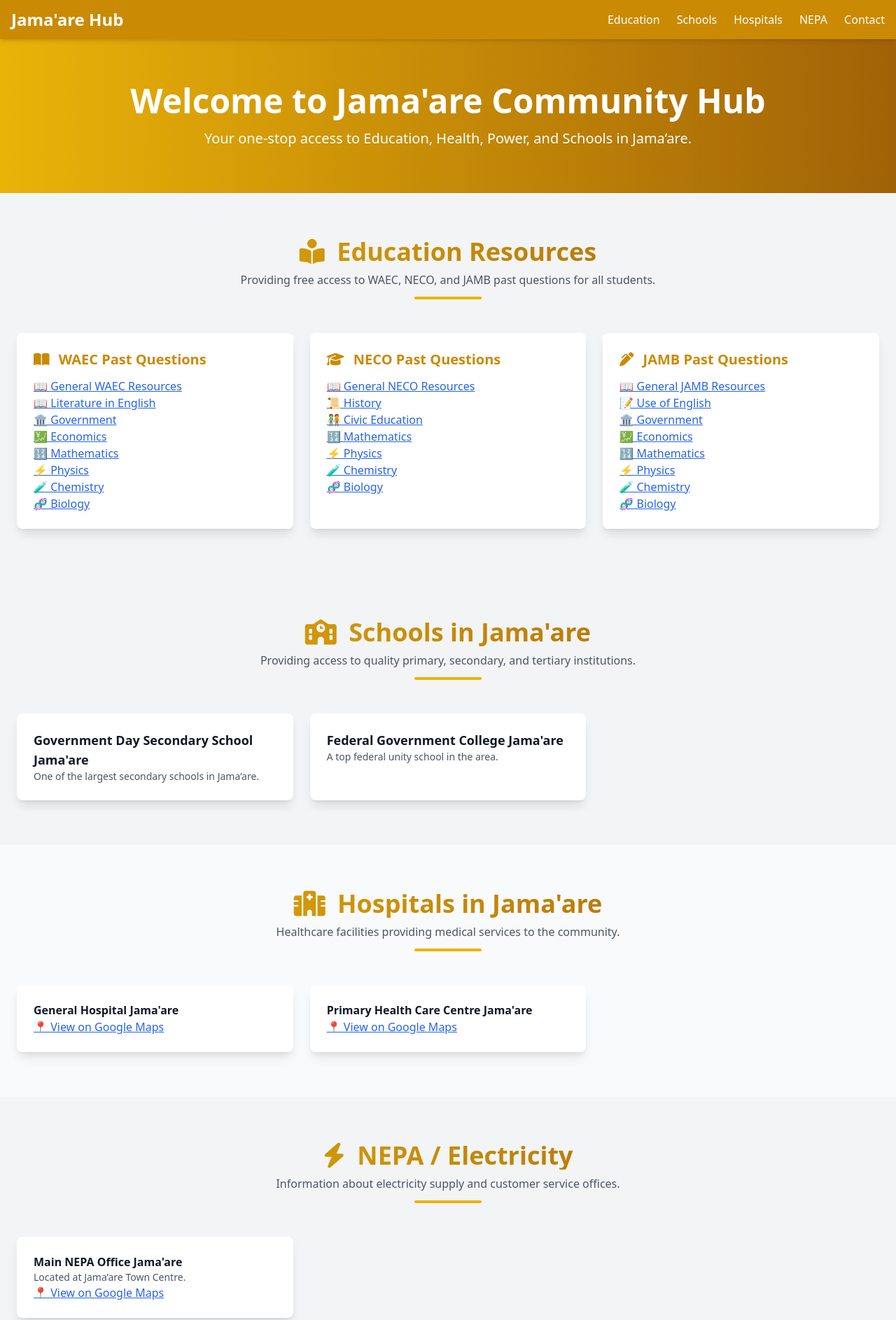
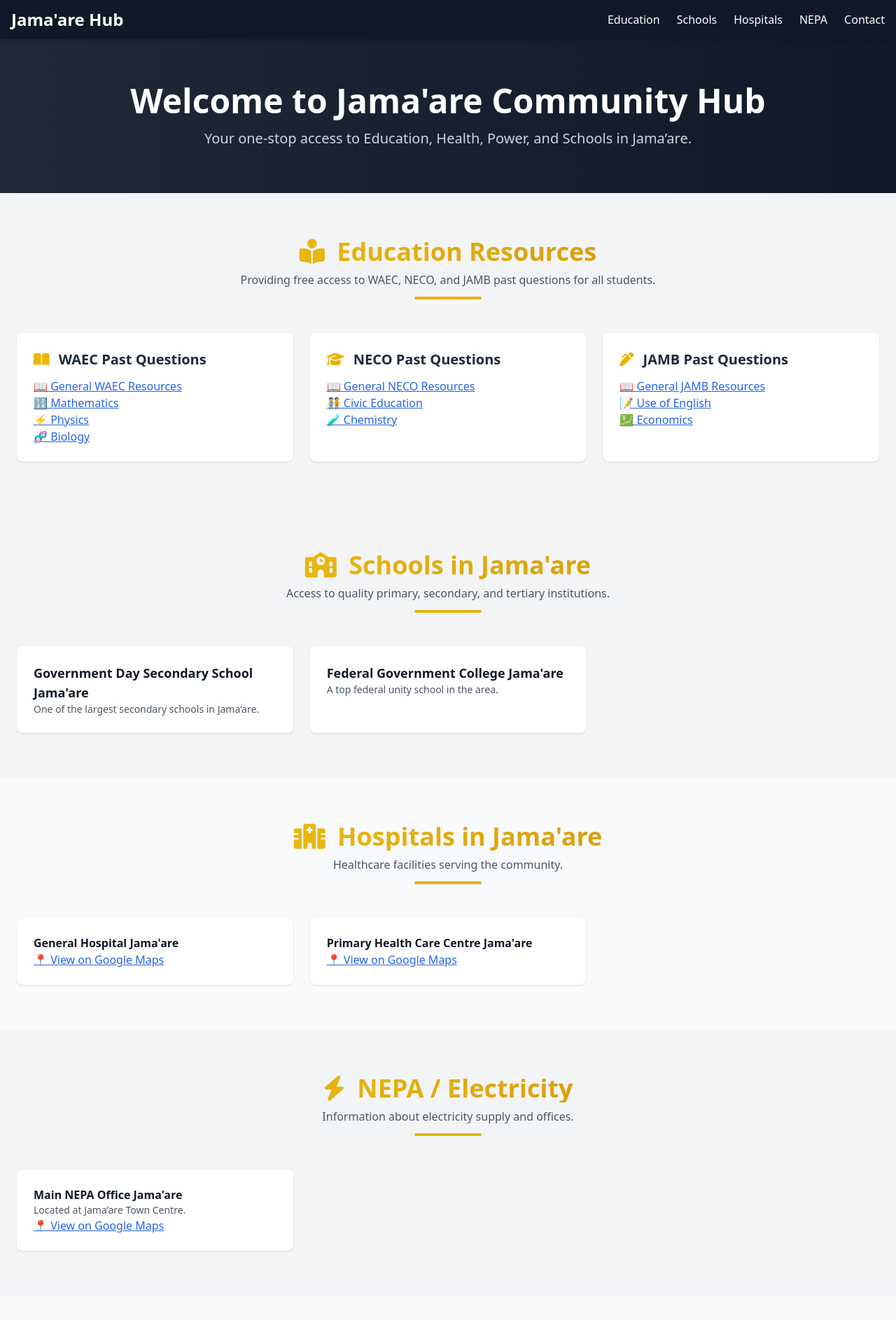
Before and after one commit to Mr-Manga/jamaare-community-hub, a plain HTML site: page index.html in a window 1280 px wide. Shown: the top 1887 px of the page at 70% size. Drawn offline with nearby package versions, Linux system fonts and the light colour scheme.

Commit message:
Update index.html

```diff
--- a/index.html
+++ b/index.html
@@ -10,77 +10,62 @@
 <body class="bg-gray-100 text-gray-900 font-sans">
 
   <!-- Navbar -->
-  <nav class="bg-yellow-600 text-white shadow-md sticky top-0 z-50">
+  <nav class="bg-gray-900 text-white shadow-md sticky top-0 z-50">
     <div class="container mx-auto px-4 py-3 flex justify-between items-center">
       <span class="text-2xl font-bold">Jama'are Hub</span>
       <div class="hidden md:flex space-x-6">
-        <a href="#education" class="hover:text-black">Education</a>
-        <a href="#schools" class="hover:text-black">Schools</a>
-        <a href="#hospitals" class="hover:text-black">Hospitals</a>
-        <a href="#nepa" class="hover:text-black">NEPA</a>
-        <a href="#contact" class="hover:text-black">Contact</a>
+        <a href="#education" class="hover:text-yellow-400">Education</a>
+        <a href="#schools" class="hover:text-yellow-400">Schools</a>
+        <a href="#hospitals" class="hover:text-yellow-400">Hospitals</a>
+        <a href="#nepa" class="hover:text-yellow-400">NEPA</a>
+        <a href="#contact" class="hover:text-yellow-400">Contact</a>
       </div>
     </div>
   </nav>
 
   <!-- Hero -->
-  <section class="bg-gradient-to-r from-yellow-500 to-yellow-700 text-white py-16 text-center">
+  <section class="bg-gradient-to-r from-gray-800 to-gray-900 text-white py-16 text-center">
     <h2 class="text-4xl md:text-5xl font-bold mb-4">Welcome to Jama'are Community Hub</h2>
-    <p class="text-lg md:text-xl">Your one-stop access to Education, Health, Power, and Schools in Jama’are.</p>
+    <p class="text-lg md:text-xl text-gray-300">Your one-stop access to Education, Health, Power, and Schools in Jama’are.</p>
   </section>
 
   <!-- Education -->
   <section id="education" class="container mx-auto px-6 py-16">
     <div class="text-center mb-12">
-      <h3 class="text-4xl font-extrabold bg-gradient-to-r from-yellow-500 to-yellow-700 bg-clip-text text-transparent">
+      <h3 class="text-4xl font-extrabold bg-gradient-to-r from-yellow-400 to-yellow-600 bg-clip-text text-transparent">
         <i class="fas fa-book-reader mr-2"></i> Education Resources
       </h3>
       <p class="mt-2 text-gray-600">Providing free access to WAEC, NECO, and JAMB past questions for all students.</p>
       <div class="mt-3 h-1 w-24 bg-yellow-500 mx-auto rounded-full"></div>
     </div>
     <div class="grid md:grid-cols-2 lg:grid-cols-3 gap-6">
-      <!-- WAEC -->
-      <div class="bg-white p-6 rounded-lg shadow-lg hover:shadow-xl transition">
-        <h4 class="text-xl font-semibold mb-3 text-yellow-600">
-          <i class="fas fa-book-open mr-2"></i> WAEC Past Questions
+      <!-- Card Example -->
+      <div class="bg-white p-6 rounded-lg shadow hover:shadow-lg transition">
+        <h4 class="text-xl font-semibold mb-3 text-gray-800">
+          <i class="fas fa-book-open mr-2 text-yellow-500"></i> WAEC Past Questions
         </h4>
         <a href="https://myschool.ng/classroom/waec" target="_blank" class="text-blue-600 underline block">📖 General WAEC Resources</a>
-        <a href="https://myschool.ng/classroom/literature-in-english" target="_blank" class="text-blue-600 underline block">📖 Literature in English</a>
-        <a href="https://myschool.ng/classroom/government" target="_blank" class="text-blue-600 underline block">🏛️ Government</a>
-        <a href="https://myschool.ng/classroom/economics" target="_blank" class="text-blue-600 underline block">💹 Economics</a>
         <a href="https://myschool.ng/classroom/mathematics" target="_blank" class="text-blue-600 underline block">🔢 Mathematics</a>
         <a href="https://myschool.ng/classroom/physics" target="_blank" class="text-blue-600 underline block">⚡ Physics</a>
-        <a href="https://myschool.ng/classroom/chemistry" target="_blank" class="text-blue-600 underline block">🧪 Chemistry</a>
         <a href="https://myschool.ng/classroom/biology" target="_blank" class="text-blue-600 underline block">🧬 Biology</a>
       </div>
 
-      <!-- NECO -->
-      <div class="bg-white p-6 rounded-lg shadow-lg hover:shadow-xl transition">
-        <h4 class="text-xl font-semibold mb-3 text-yellow-600">
-          <i class="fas fa-graduation-cap mr-2"></i> NECO Past Questions
+      <div class="bg-white p-6 rounded-lg shadow hover:shadow-lg transition">
+        <h4 class="text-xl font-semibold mb-3 text-gray-800">
+          <i class="fas fa-graduation-cap mr-2 text-yellow-500"></i> NECO Past Questions
         </h4>
         <a href="https://myschool.ng/classroom/neco" target="_blank" class="text-blue-600 underline block">📖 General NECO Resources</a>
-        <a href="https://myschool.ng/classroom/history" target="_blank" class="text-blue-600 underline block">📜 History</a>
         <a href="https://myschool.ng/classroom/civic-education" target="_blank" class="text-blue-600 underline block">🧑‍🤝‍🧑 Civic Education</a>
-        <a href="https://myschool.ng/classroom/mathematics" target="_blank" class="text-blue-600 underline block">🔢 Mathematics</a>
-        <a href="https://myschool.ng/classroom/physics" target="_blank" class="text-blue-600 underline block">⚡ Physics</a>
         <a href="https://myschool.ng/classroom/chemistry" target="_blank" class="text-blue-600 underline block">🧪 Chemistry</a>
-        <a href="https://myschool.ng/classroom/biology" target="_blank" class="text-blue-600 underline block">🧬 Biology</a>
       </div>
 
-      <!-- JAMB -->
-      <div class="bg-white p-6 rounded-lg shadow-lg hover:shadow-xl transition">
-        <h4 class="text-xl font-semibold mb-3 text-yellow-600">
-          <i class="fas fa-pen-alt mr-2"></i> JAMB Past Questions
+      <div class="bg-white p-6 rounded-lg shadow hover:shadow-lg transition">
+        <h4 class="text-xl font-semibold mb-3 text-gray-800">
+          <i class="fas fa-pen-alt mr-2 text-yellow-500"></i> JAMB Past Questions
         </h4>
         <a href="https://myschool.ng/classroom/jamb" target="_blank" class="text-blue-600 underline block">📖 General JAMB Resources</a>
         <a href="https://myschool.ng/classroom/use-of-english" target="_blank" class="text-blue-600 underline block">📝 Use of English</a>
-        <a href="https://myschool.ng/classroom/government" target="_blank" class="text-blue-600 underline block">🏛️ Government</a>
         <a href="https://myschool.ng/classroom/economics" target="_blank" class="text-blue-600 underline block">💹 Economics</a>
-        <a href="https://myschool.ng/classroom/mathematics" target="_blank" class="text-blue-600 underline block">🔢 Mathematics</a>
-        <a href="https://myschool.ng/classroom/physics" target="_blank" class="text-blue-600 underline block">⚡ Physics</a>
-        <a href="https://myschool.ng/classroom/chemistry" target="_blank" class="text-blue-600 underline block">🧪 Chemistry</a>
-        <a href="https://myschool.ng/classroom/biology" target="_blank" class="text-blue-600 underline block">🧬 Biology</a>
       </div>
     </div>
   </section>
@@ -88,18 +73,18 @@
   <!-- Schools -->
   <section id="schools" class="container mx-auto px-6 py-16">
     <div class="text-center mb-12">
-      <h3 class="text-4xl font-extrabold bg-gradient-to-r from-yellow-500 to-yellow-700 bg-clip-text text-transparent">
+      <h3 class="text-4xl font-extrabold bg-gradient-to-r from-yellow-400 to-yellow-600 bg-clip-text text-transparent">
         <i class="fas fa-school mr-2"></i> Schools in Jama'are
       </h3>
-      <p class="mt-2 text-gray-600">Providing access to quality primary, secondary, and tertiary institutions.</p>
+      <p class="mt-2 text-gray-600">Access to quality primary, secondary, and tertiary institutions.</p>
       <div class="mt-3 h-1 w-24 bg-yellow-500 mx-auto rounded-full"></div>
     </div>
     <div class="grid md:grid-cols-2 lg:grid-cols-3 gap-6">
-      <div class="bg-white rounded-lg shadow-lg p-6">
+      <div class="bg-white rounded-lg shadow p-6">
         <h4 class="font-bold text-lg">Government Day Secondary School Jama'are</h4>
         <p class="text-sm text-gray-600">One of the largest secondary schools in Jama’are.</p>
       </div>
-      <div class="bg-white rounded-lg shadow-lg p-6">
+      <div class="bg-white rounded-lg shadow p-6">
         <h4 class="font-bold text-lg">Federal Government College Jama'are</h4>
         <p class="text-sm text-gray-600">A top federal unity school in the area.</p>
       </div>
@@ -110,18 +95,18 @@
   <section id="hospitals" class="bg-gray-50 py-16">
     <div class="container mx-auto px-6">
       <div class="text-center mb-12">
-        <h3 class="text-4xl font-extrabold bg-gradient-to-r from-yellow-500 to-yellow-700 bg-clip-text text-transparent">
+        <h3 class="text-4xl font-extrabold bg-gradient-to-r from-yellow-400 to-yellow-600 bg-clip-text text-transparent">
           <i class="fas fa-hospital mr-2"></i> Hospitals in Jama'are
         </h3>
-        <p class="mt-2 text-gray-600">Healthcare facilities providing medical services to the community.</p>
+        <p class="mt-2 text-gray-600">Healthcare facilities serving the community.</p>
         <div class="mt-3 h-1 w-24 bg-yellow-500 mx-auto rounded-full"></div>
       </div>
       <div class="grid md:grid-cols-2 lg:grid-cols-3 gap-6">
-        <div class="bg-white p-6 rounded-lg shadow-lg">
+        <div class="bg-white p-6 rounded-lg shadow">
           <h4 class="font-bold">General Hospital Jama'are</h4>
           <a href="https://maps.google.com?q=General+Hospital+Jama'are" target="_blank" class="text-blue-600 underline">📍 View on Google Maps</a>
         </div>
-        <div class="bg-white p-6 rounded-lg shadow-lg">
+        <div class="bg-white p-6 rounded-lg shadow">
           <h4 class="font-bold">Primary Health Care Centre Jama'are</h4>
           <a href="https://maps.google.com?q=PHC+Jama'are" target="_blank" class="text-blue-600 underline">📍 View on Google Maps</a>
         </div>
@@ -132,14 +117,14 @@
   <!-- NEPA -->
   <section id="nepa" class="container mx-auto px-6 py-16">
     <div class="text-center mb-12">
-      <h3 class="text-4xl font-extrabold bg-gradient-to-r from-yellow-500 to-yellow-700 bg-clip-text text-transparent">
+      <h3 class="text-4xl font-extrabold bg-gradient-to-r from-yellow-400 to-yellow-600 bg-clip-text text-transparent">
         <i class="fas fa-bolt mr-2"></i> NEPA / Electricity
       </h3>
-      <p class="mt-2 text-gray-600">Information about electricity supply and customer service offices.</p>
+      <p class="mt-2 text-gray-600">Information about electricity supply and offices.</p>
       <div class="mt-3 h-1 w-24 bg-yellow-500 mx-auto rounded-full"></div>
     </div>
     <div class="grid md:grid-cols-2 lg:grid-cols-3 gap-6">
-      <div class="bg-white p-6 rounded-lg shadow-lg">
+      <div class="bg-white p-6 rounded-lg shadow">
         <h4 class="font-bold">Main NEPA Office Jama'are</h4>
         <p class="text-sm text-gray-600">Located at Jama’are Town Centre.</p>
         <a href="https://maps.google.com?q=NEPA+Office+Jama'are" target="_blank" class="text-blue-600 underline">📍 View on Google Maps</a>
@@ -151,13 +136,13 @@
   <section id="contact" class="bg-gray-50 py-16">
     <div class="container mx-auto px-6 max-w-xl">
       <div class="text-center mb-8">
-        <h3 class="text-4xl font-extrabold bg-gradient-to-r from-yellow-500 to-yellow-700 bg-clip-text text-transparent">
+        <h3 class="text-4xl font-extrabold bg-gradient-to-r from-yellow-400 to-yellow-600 bg-clip-text text-transparent">
           <i class="fas fa-envelope mr-2"></i> Contact Us
         </h3>
-        <p class="mt-2 text-gray-600">We’d love to hear from you. Send us your feedback or inquiries.</p>
+        <p class="mt-2 text-gray-600">We’d love to hear from you. Send us your feedback.</p>
         <div class="mt-3 h-1 w-24 bg-yellow-500 mx-auto rounded-full"></div>
       </div>
-      <form action="https://formspree.io/f/mrbakllz" method="POST" class="bg-white p-6 rounded-lg shadow-lg">
+      <form action="https://formspree.io/f/mrbakllz" method="POST" class="bg-white p-6 rounded-lg shadow">
         <label class="block mb-4">
           <span class="text-gray-700">Your Name</span>
           <input type="text" name="name" required class="mt-1 block w-full border rounded p-2" />
@@ -170,13 +155,13 @@
           <span class="text-gray-700">Message</span>
           <textarea name="message" rows="4" required class="mt-1 block w-full border rounded p-2"></textarea>
         </label>
-        <button type="submit" class="bg-yellow-600 text-white px-4 py-2 rounded hover:bg-yellow-700">Send</button>
+        <button type="submit" class="bg-yellow-500 text-white px-4 py-2 rounded hover:bg-yellow-600">Send</button>
       </form>
     </div>
   </section>
 
   <!-- Footer -->
-  <footer class="bg-yellow-600 text-white py-4 text-center">
+  <footer class="bg-gray-900 text-white py-4 text-center">
     <p>&copy; 2025 Jama'are Community Hub. All rights reserved.</p>
   </footer>
 
```
